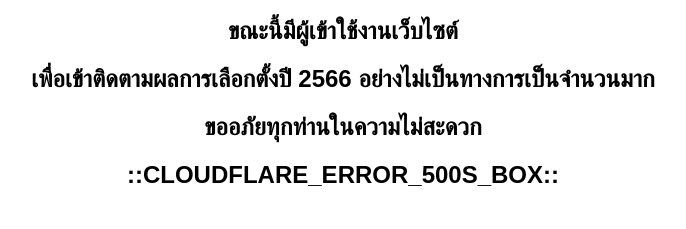
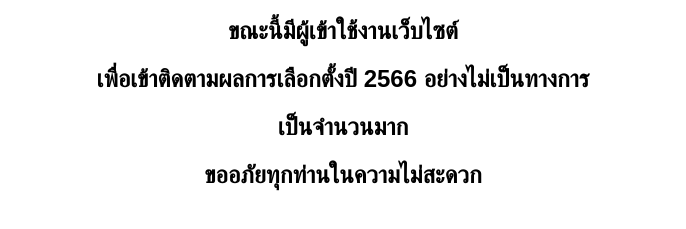
Before and after one commit to n0bitann/landing, a website: page src/index.html in a window 1280 px wide. Shown: the part 139-368 px from the top of the page, without its empty margins (297-983 px from the left). Drawn offline with Linux system fonts and the light colour scheme.

Commit message:
Update index.html

```diff
--- a/src/index.html
+++ b/src/index.html
@@ -18,16 +18,14 @@
     <h2>ขณะนี้มีผู้เข้าใช้งานเว็บไซต์</h2>
     </center>
     <center>
-    <h2>เพื่อเข้าติดตามผลการเลือกตั้งปี  2566 อย่างไม่เป็นทางการเป็นจำนวนมาก</h2>
+    <h2>เพื่อเข้าติดตามผลการเลือกตั้งปี  2566 อย่างไม่เป็นทางการ</h2>
+    <h2>เป็นจำนวนมาก</h2>
     </center>
     <center>
       <h2>
         ขออภัยทุกท่านในความไม่สะดวก
       </h2>
     </center>
-    <center>
-        <h2>::CLOUDFLARE_ERROR_500S_BOX::</h2>
-    </center>
   </main>
 </body>
 
```
